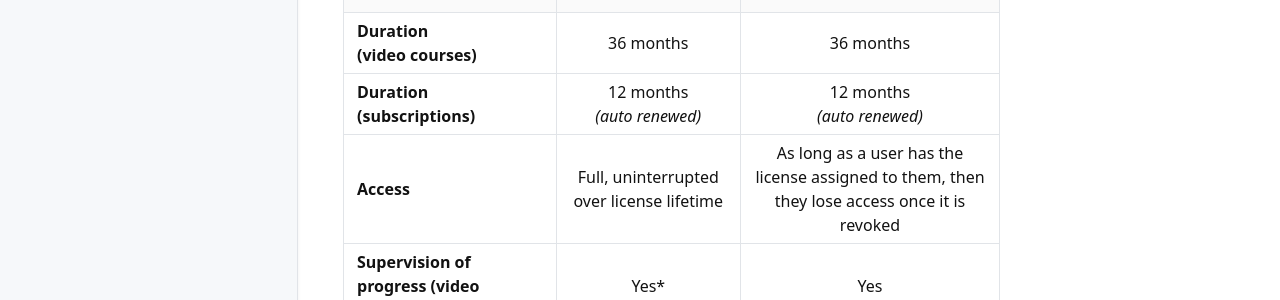
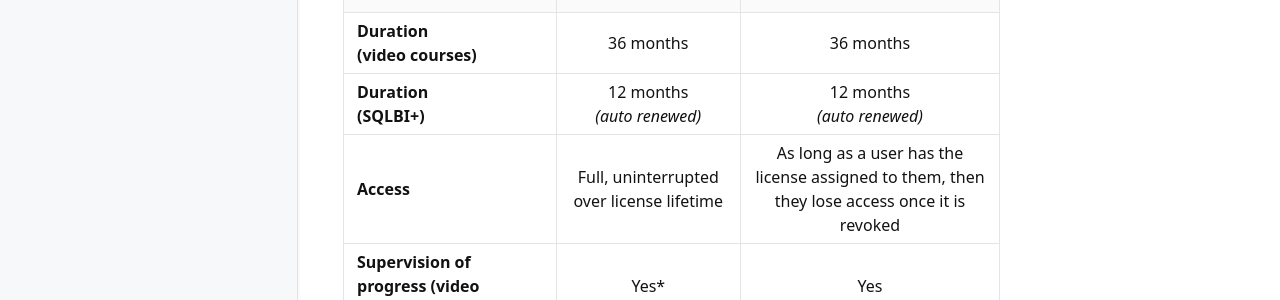
Before and after one commit to sql-bi/docs, a Jekyll site: the page built from _mydocs/www/licensing.md, in a window 1280 px wide. Shown: the part 1273-1573 px from the top of the page. Built offline with Jekyll 4.4.1, drawn with Linux system fonts in a browser that asks for light colours; cached includes are drawn as plain includes; some web fonts are replaced.

Commit message:
Update licensing

```diff
--- a/_mydocs/www/licensing.md
+++ b/_mydocs/www/licensing.md
@@ -30,7 +30,7 @@ As you customize the library, you fully control whom the licenses are assigned t
 |  | Untransferable | Transferable |
 |---|:---:|:---:|
 | **Duration<br>(video courses)** | 36 months | 36 months |
-| **Duration<br>(subscriptions)** | 12 months<br>*(auto renewed)* | 12 months<br>*(auto renewed)* |
+| **Duration<br>(SQLBI+)** | 12 months<br>*(auto renewed)* | 12 months<br>*(auto renewed)* |
 | **Access** | Full, uninterrupted over license lifetime | As long as a user has the license assigned to them, then they lose access once it is revoked |
 | **Supervision of progress (video courses)** | Yes\* | Yes |
 | **Can be reassigned** | | Yes |
```
